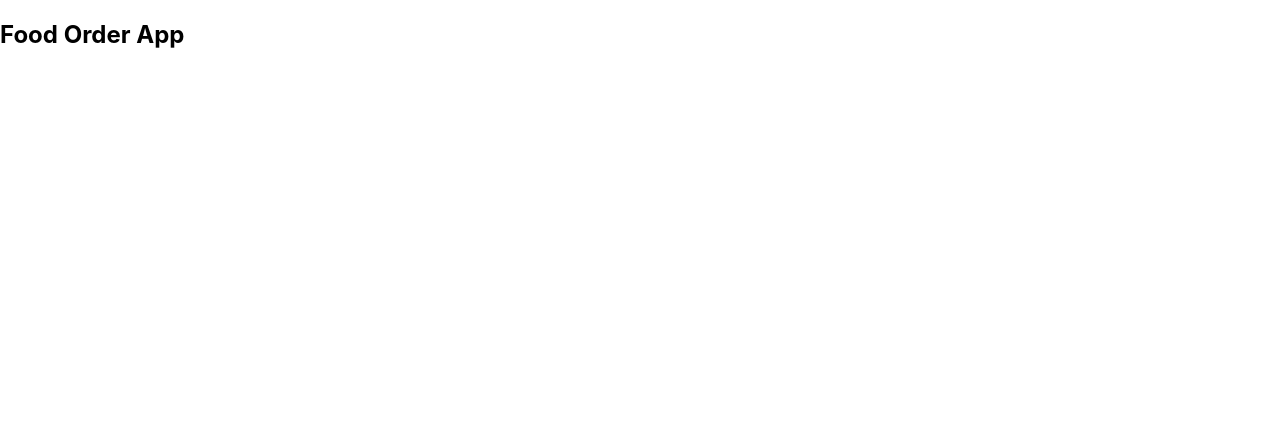
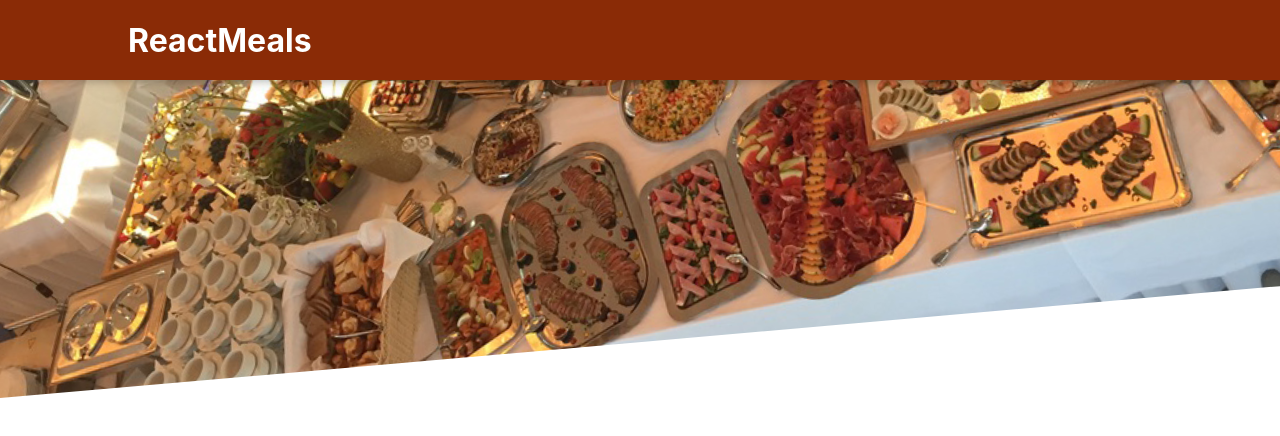
Before and after one commit to kevit-vasanti-vaghela/food-oder-app, a React (Create React App) app: page / in a window 1280 px wide. Shown: the top 436 px of the page. Built offline with nearby package versions, Linux system fonts and the light colour scheme.

Commit message:
header component and header style module created

```diff
--- a/src/App.js
+++ b/src/App.js
@@ -1,9 +1,11 @@
+import { Fragment } from "react";
 
+import Header from "./components/Layout/Header";
 function App() {
   return (
-    <div>
-      <h2>Food Order App</h2>
-    </div>
+    <Fragment>
+      <Header />
+    </Fragment>
   );
 }
 
--- /dev/null
+++ b/src/components/Layout/Header.js
@@ -0,0 +1,20 @@
+import { Fragment } from 'react'
+
+import classes from './Header.module.css'
+import mealsImage from '../../assests/meals.jpg'
+
+const Header = (props) => {
+  return (
+    <Fragment>
+      <header className={classes.header}>
+        <h1>ReactMeals</h1>
+        <button>Cart</button>
+      </header>
+      <div className={classes['main-image']}>
+        <img src={mealsImage} alt="A table full of delicious food!" />
+      </div>
+    </Fragment>
+  )
+}
+
+export default Header
--- /dev/null
+++ b/src/components/Layout/Header.module.css
@@ -0,0 +1,29 @@
+.header {
+    position: fixed;
+    top: 0;
+    left: 0;
+    width: 100%;
+    height: 5rem;
+    background-color: #8a2b06;
+    color: white;
+    display: flex;
+    justify-content: space-between;
+    align-items: center;
+    padding: 0 10%;
+    box-shadow: 0 2px 8px rgba(0, 0, 0, 0.25);
+    z-index: 10;
+  }
+
+  .main-image {
+    width: 100%;
+    height: 25rem;
+    z-index: 0;
+    overflow: hidden;
+  }
+
+  .main-image img {
+    width: 110%;
+    height: 100%;
+    object-fit: cover;
+    transform: rotateZ(-5deg) translateY(-4rem) translateX(-1rem);
+  }
```
Also changed, not shown: src/assests/meals.jpg (added).
